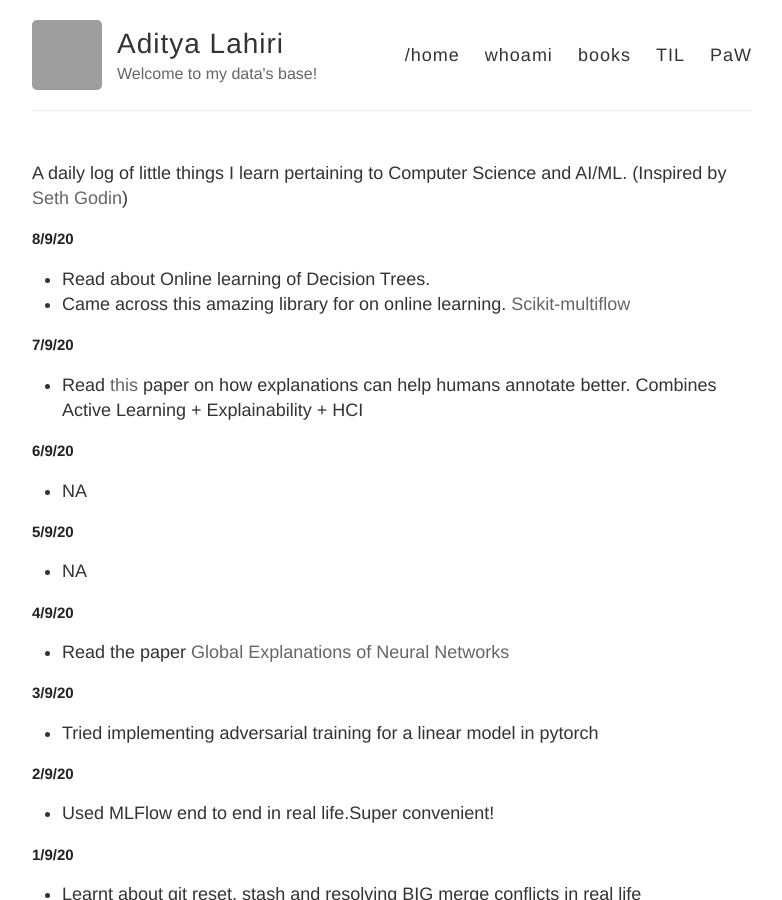
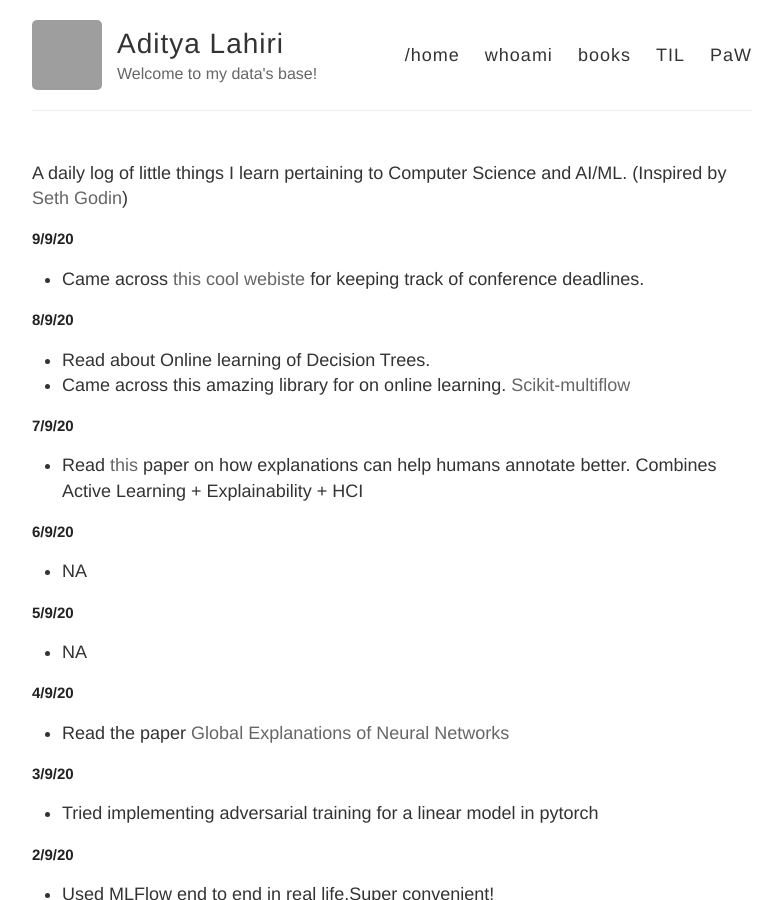
Before and after one commit to adityalahiri/adityalahiri.github.io, a Jekyll site: the page built from TIL.md, in a window 1280 px wide and 900 px high. Shown: the whole window, without its empty margins (248-1030 px from the left). Built offline with Jekyll 4.4.1, drawn with Linux system fonts in a browser that asks for light colours; our own code applies the rules of GitHub Pages for plain Markdown files; grey boxes are pictures that could not be loaded.

Commit message:
Update for 9/9

```diff
--- a/TIL.md
+++ b/TIL.md
@@ -1,5 +1,9 @@
 A daily log of little things I learn pertaining to Computer Science and AI/ML.
 (Inspired by [Seth Godin](https://seths.blog/))
+
+## 9/9/20
+
+* Came across [this cool webiste](https://aideadlin.es/) for keeping track of conference deadlines.
 
 ## 8/9/20
 
```
